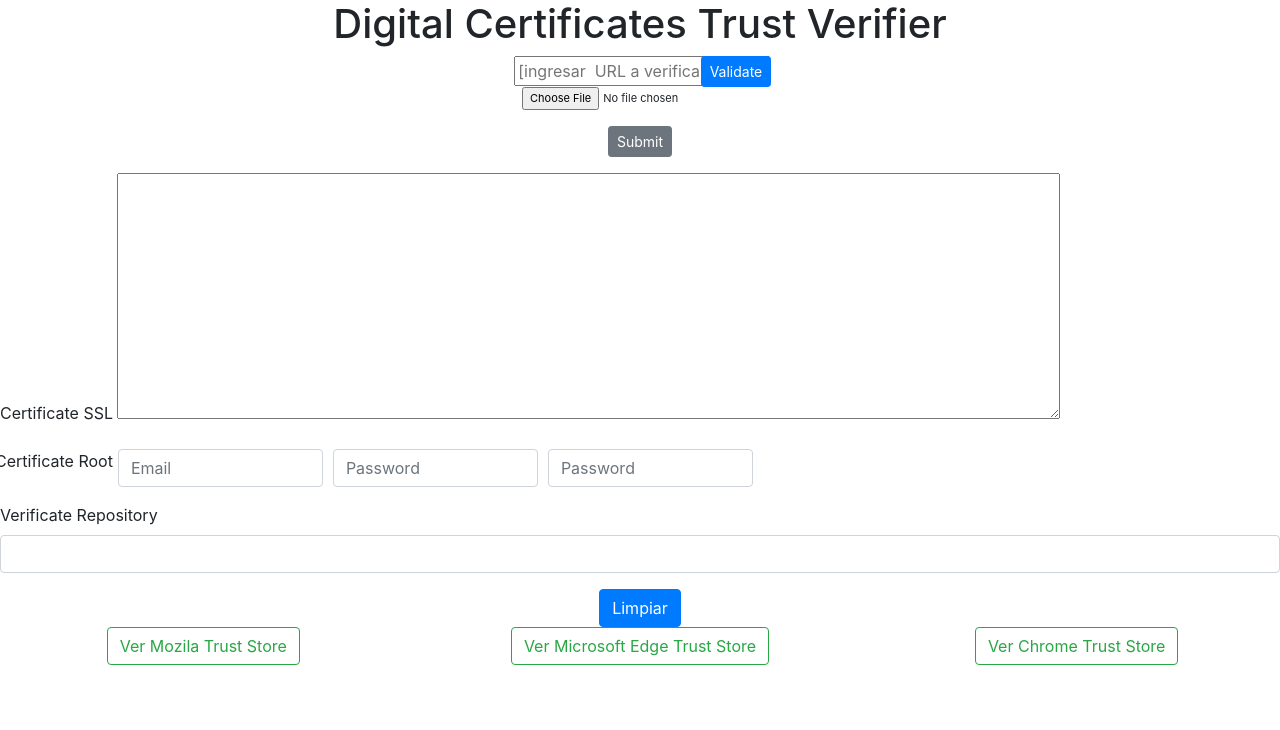
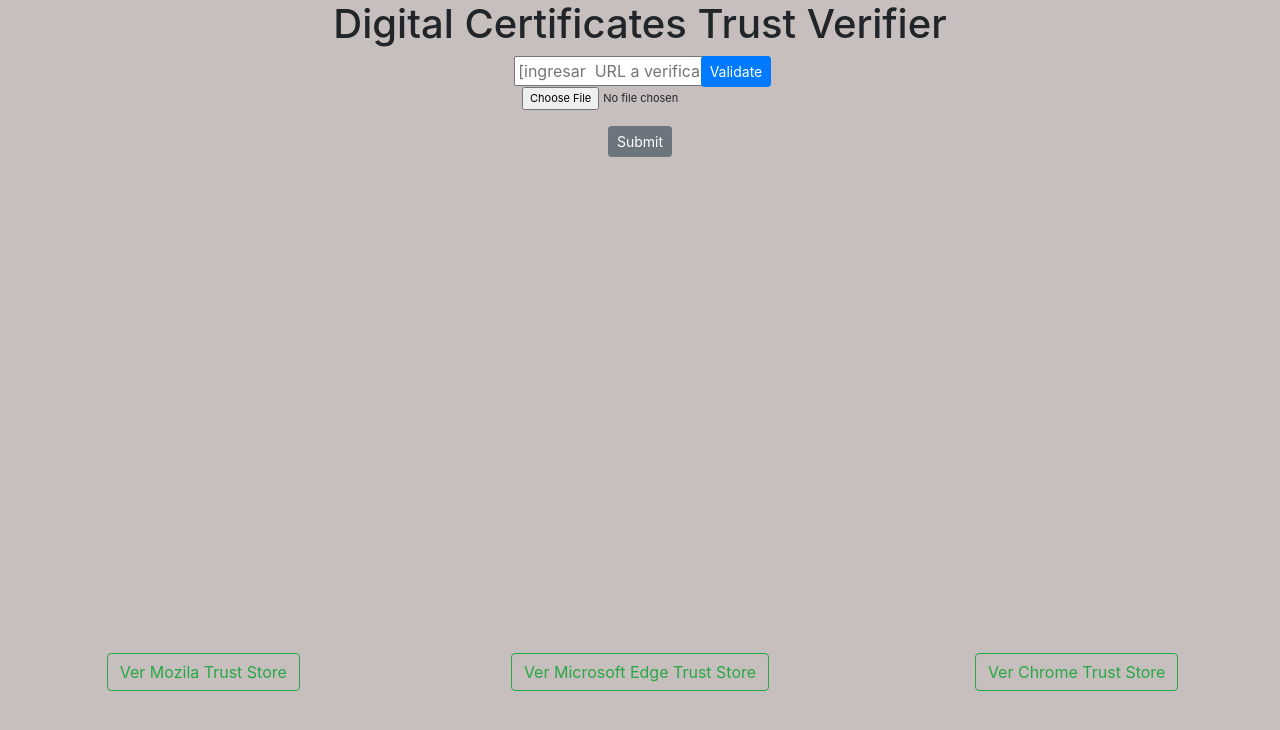
Before and after one commit to evargashe/Proyecto_Ciberseguridad, a Flask app: template app/templates/validate.html in a window 1280 px wide. Shown: the top 730 px of the page. Run offline with Flask 2, Linux system fonts and the light colour scheme; the template is opened without the code that fills it, so the values that code supplies are empty; some libraries are stand-ins or nearby versions.

Commit message:
modificando

```diff
--- a/app/app.py
+++ b/app/app.py
@@ -6,9 +6,6 @@ from werkzeug.utils import secure_filename
 import re
 import ssl, os
 import certifi
-
-from oscrypto import tls
-from certvalidator import CertificateValidator, errors
 
 
 import os
@@ -97,9 +94,6 @@ def verificateReporitory(url):
         bool_mozilla=False,
         bool_chrome=False,
         bool_edge=False,
-        mozillaTrustLevel=1,
-        chromeTrustLevel=1,
-        edgeTrustLevel=1,
     )
     try:
         connection = tls.TLSSocket(url, 443, session=tls.TLSSession(manual_validation=True))
@@ -107,7 +101,6 @@ def verificateReporitory(url):
         return 'has not certificate digital'
 
     validator = CertificateValidator(connection.certificate, connection.intermediates)
-
     certification_chain = validator.validate_tls(connection.hostname)
     root_certificate = certification_chain[0]
     root = root_certificate.key_identifier_value
@@ -115,7 +108,7 @@ def verificateReporitory(url):
 
     for mozilla_certificate in CERT.get('mozillaCertificates'):
         certificates = mozilla_certificate.key_identifier_value
-        if root == certificates:
+        if  certificates == root:
             dataCertificate.update({'bool_mozilla': True})
 
     for chrome_certificate in CERT.get('chromeCertificates'):
@@ -154,8 +147,7 @@ def validate():
                 flash("the url was validated successfully","success")
                 return render_template(
                 'validate.html', sn = si, url = url ,cert = cert,
-                root1 = hex(root.__getitem__(0).serial_number), root2 = hex(root.__getitem__(1).serial_number) ,
-                root3 = hex(root.__getitem__(2).serial_number),
+                root1 = hex(root.__getitem__(0).serial_number), root2 = hex(root.__getitem__(1).serial_number),
                 verificar = verificar)
                 """ verificar = verificar.get('bool_mozilla') """
             else:
@@ -216,7 +208,10 @@ def uploadFile():
                     lista.append(hex(root.__getitem__(2).serial_number))
                     lista.append(verificar)
                     urls.append(line)
-        return render_template('uploadFile.html', s = urls, lista=lista)
+                    print(cert)
+                    print(root)
+                    print(verificar)
+        return render_template('uploadFile.html', s = urls, lista=lista, verificar=verificar)
     elif f == '':
         flash('Ingrese un texto plano','texto')
         return redirect('/')
--- a/app/templates/TrustStoreChrome.html
+++ b/app/templates/TrustStoreChrome.html
@@ -27,7 +27,7 @@
             <tr>
                 <th>Human Friendly</th>
                 <th>Serial Number</th>
-                <th>Valid Before || Valid After</th>
+                <th>Not Valid Before || Valid After</th>
                 <th>Public Key Algorithm</th>
                 <th>Public Key Bit Size</th>
                 <th>Sha</th>
--- a/app/templates/TrustStoreEdge.html
+++ b/app/templates/TrustStoreEdge.html
@@ -27,7 +27,7 @@
             <tr>
                 <th>Human Friendly</th>
                 <th>Serial Number</th>
-                <th>Valid Before || Valid After</th>
+                <th>Not Valid Before || Valid After</th>
                 <th>Public Key Algorithm</th>
                 <th>Public Key Bit Size</th>
                 <th>Sha</th>
--- a/app/templates/TrustStoreMozilla.html
+++ b/app/templates/TrustStoreMozilla.html
@@ -27,7 +27,7 @@
             <tr>
                 <th>Human Friendly</th>
                 <th>Serial Number</th>
-                <th>Valid Before || Valid After</th>
+                <th>Not Valid Before || Valid After</th>
                 <th>Public Key Algorithm</th>
                 <th>Public Key Bit Size</th>
                 <th>Sha</th>
--- a/app/templates/index.html
+++ b/app/templates/index.html
@@ -19,7 +19,7 @@
     <link rel="stylesheet" href="https://cdn.jsdelivr.net/npm/bootstrap@4.3.1/dist/css/bootstrap.min.css" integrity="sha384-ggOyR0iXCbMQv3Xipma34MD+dH/1fQ784/j6cY/iJTQUOhcWr7x9JvoRxT2MZw1T" crossorigin="anonymous">
 </head>
 
-<body>
+<body style="background: rgb(199, 190, 190);">
     {% with messages = get_flashed_messages(with_categories=True) %}
     {% if messages %}
     {% for category,message in messages %}
--- a/app/templates/validate.html
+++ b/app/templates/validate.html
@@ -1,6 +1,8 @@
 {% extends 'index.html' %}
 
 {% block content %}
+
+{% if sn=='url is valid'%}
 <form>
     <div class="form-group">
         <label for="inputAddress">Certificate SSL</label>
@@ -8,14 +10,11 @@
     </div>
     <div class="form-row">
         <label for="">Certificate Root</label>
-        <div class="form-group col-md-2">
+        <div class="form-group col-md-4">
             <input type="text" class="form-control" id="inputEmail4" placeholder="Email" value="{{root1}}">
         </div>
-        <div class="form-group col-md-2">
+        <div class="form-group col-md-4">
             <input type="text" class="form-control" id="inputPassword4" placeholder="Password" value="{{root2}}">
-        </div>
-        <div class="form-group col-md-2">
-            <input type="text" class="form-control" id="inputPassword4" placeholder="Password" value="{{ root3 }}">
         </div>
     </div>
     <div class="form-group">
@@ -27,8 +26,12 @@
 
 
 <div>
-<div style="text-align: center;">
-    <a href="http://127.0.0.1:5000/" class="btn btn-primary btn-md">Limpiar</a>
+    <div style="text-align: center;">
+        <a href="http://127.0.0.1:5000/" class="btn btn-primary btn-md">Limpiar</a>
+    </div>
 </div>
-<link rel="stylesheet" href="https://cdn.jsdelivr.net/npm/bootstrap@4.0.0/dist/css/bootstrap.min.css" integrity="sha384-Gn5384xqQ1aoWXA+058RXPxPg6fy4IWvTNh0E263XmFcJlSAwiGgFAW/dAiS6JXm" crossorigin="anonymous">
+
+{% endif %}
+<link rel="stylesheet" href="https://cdn.jsdelivr.net/npm/bootstrap@4.0.0/dist/css/bootstrap.min.css"
+    integrity="sha384-Gn5384xqQ1aoWXA+058RXPxPg6fy4IWvTNh0E263XmFcJlSAwiGgFAW/dAiS6JXm" crossorigin="anonymous">
 {% endblock %}
```
